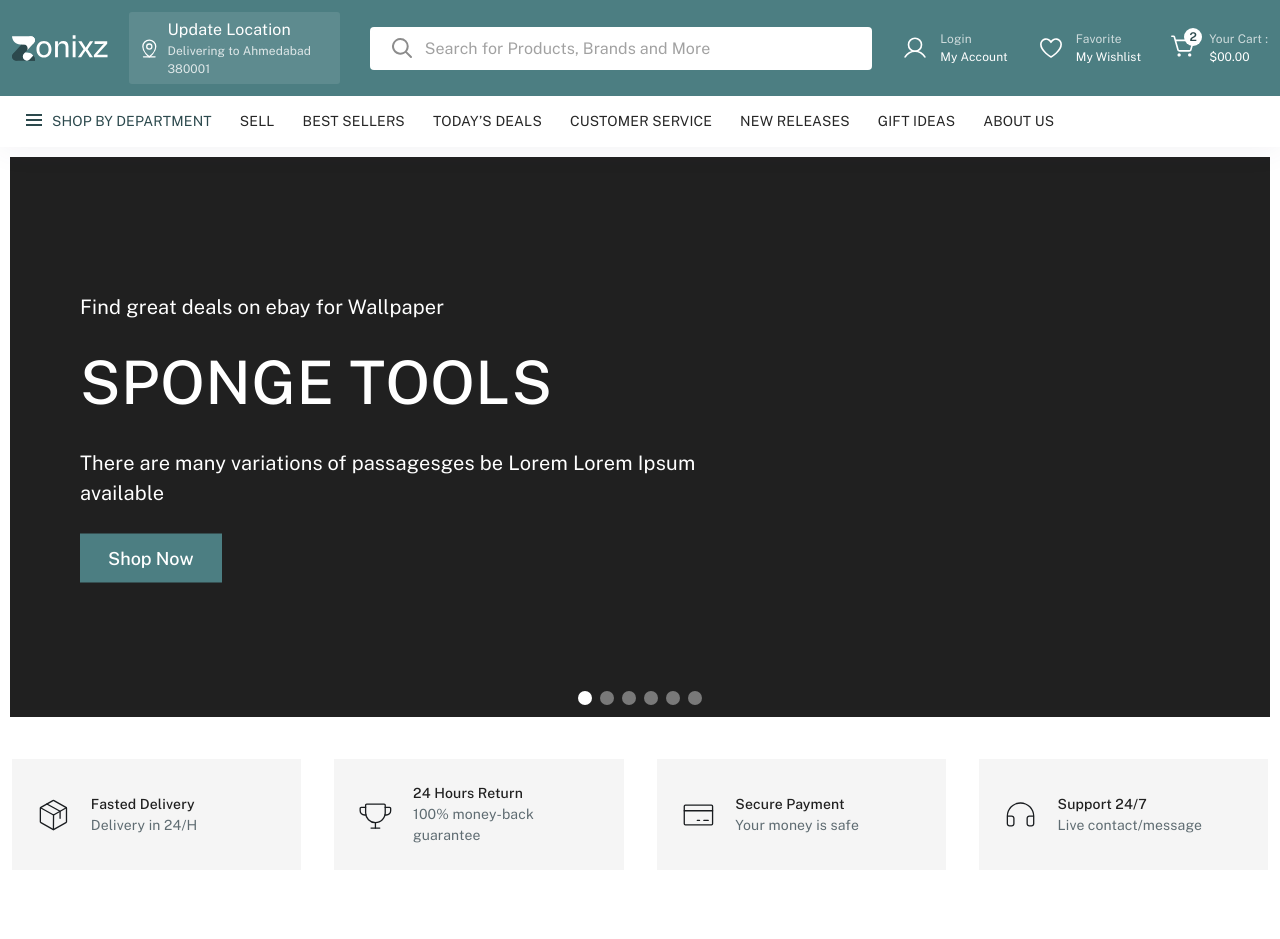
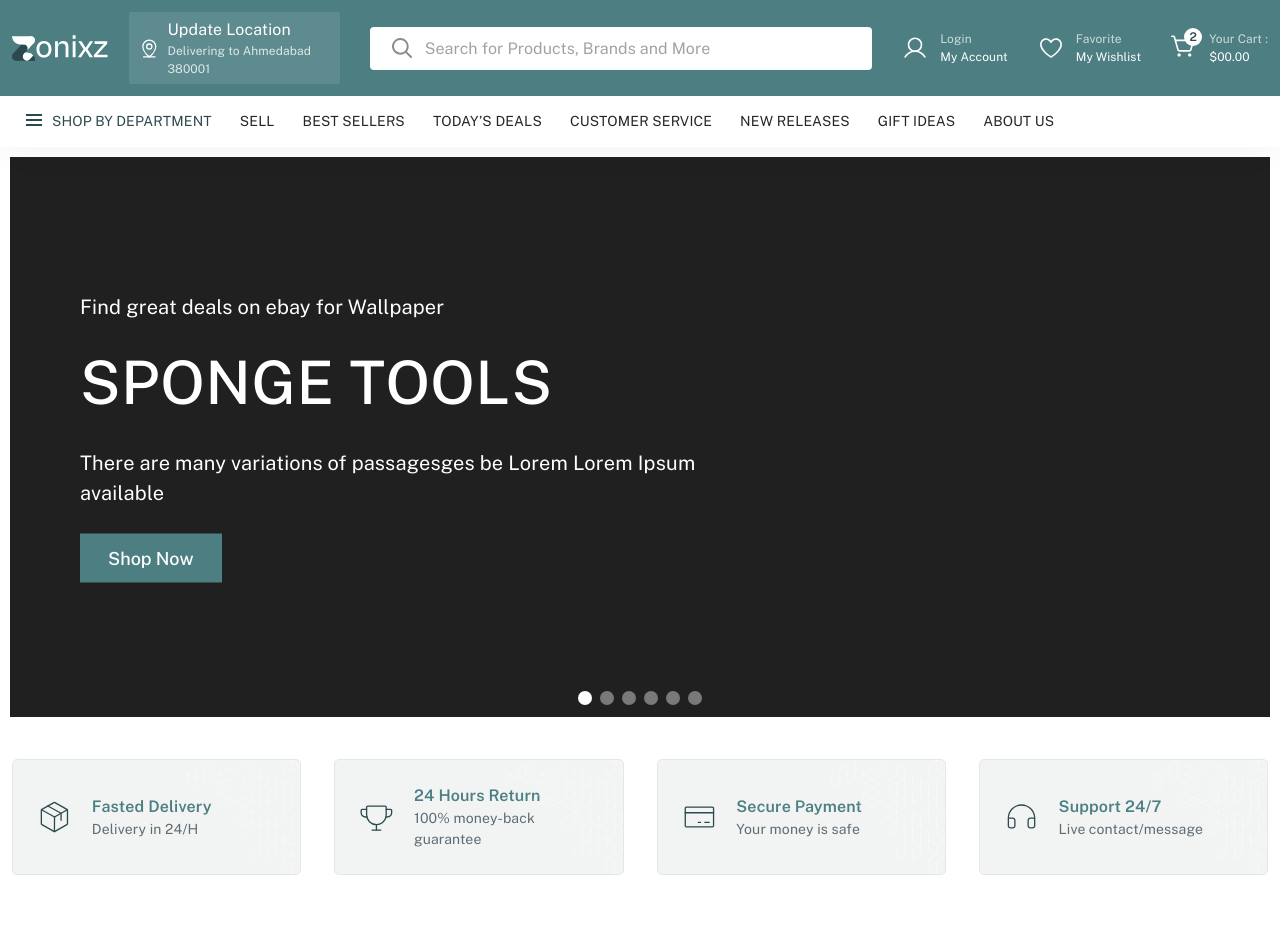
Before and after one commit to Raj-47-coder/zonix, a React (Create React App) app: page / in a window 1280 px wide. Shown: the top 939 px of the page. Built offline with nearby package versions, Linux system fonts and the light colour scheme.

Commit message:
Update color and Favicon add

```diff
--- a/public/index.html
+++ b/public/index.html
@@ -3,11 +3,11 @@
 
 <head>
   <meta charset="utf-8" />
-  <link rel="icon" href="%PUBLIC_URL%/favicon.ico" />
+  <link rel="icon" href="%PUBLIC_URL%/favicon.png" />
   <meta name="viewport" content="width=device-width, initial-scale=1, maximum-scale=1" />
   <meta name="theme-color" content="#000000" />
-  <meta name="description" content="Web site created using create-react-app" />
-  <link rel="apple-touch-icon" href="%PUBLIC_URL%/logo192.png" />
+  <meta name="description" content="Zonixz CusntroctionE-comerce" />
+  <link rel="apple-touch-icon" href="%PUBLIC_URL%/favicon.png" />
   <!--
       manifest.json provides metadata used when your web app is installed on a
       user's mobile device or desktop. See https://developers.google.com/web/fundamentals/web-app-manifest/
--- a/src/App.js
+++ b/src/App.js
@@ -11,7 +11,7 @@ function App() {
       <Router>
         <Routes>
           <Route exact path="/*" element={<Mainlayout />} />
-          <Route exact path="/signform" element={<Signform />} />
+          <Route exact path="/*" element={<Signform />} />
         </Routes>
       </Router>
     </>
--- a/src/Inauth/Benifits/Benifits.js
+++ b/src/Inauth/Benifits/Benifits.js
@@ -1,7 +1,8 @@
 import React from "react";
+import { Delivery, Guarantee, Payment, Support } from "../../Zonixzsvgs/Zonixzsvgs";
 import { Box, Typography } from "@mui/material";
+import Benifit from "../../images/benifit.png";
 import './Benifits.scss';
-import { Delivery, Guarantee, Payment, Support } from "../../Zonixzsvgs/Zonixzsvgs";
 
 
 function Benifits() {
@@ -10,6 +11,7 @@ function Benifits() {
       <Box component={'div'} className='container'>
         <Box component={'div'} className='benifits'>
           <Box component={'div'} className='benifits_item'>
+            <img src={Benifit} alt={Benifit} className='benifits_deco' />
             <Box component={'div'} className='icon'>
               <Delivery />
             </Box>
@@ -20,6 +22,7 @@ function Benifits() {
           </Box>
 
           <Box component={'div'} className='benifits_item'>
+            <img src={Benifit} alt={Benifit} className='benifits_deco' />
             <Box component={'div'} className='icon'>
               <Guarantee />
             </Box>
@@ -30,6 +33,7 @@ function Benifits() {
           </Box>
 
           <Box component={'div'} className='benifits_item'>
+            <img src={Benifit} alt={Benifit} className='benifits_deco' />
             <Box component={'div'} className='icon'>
               <Payment />
             </Box>
@@ -40,6 +44,7 @@ function Benifits() {
           </Box>
 
           <Box component={'div'} className='benifits_item'>
+            <img src={Benifit} alt={Benifit} className='benifits_deco' />
             <Box component={'div'} className='icon'>
               <Support />
             </Box>
--- a/src/Inauth/Benifits/Benifits.scss
+++ b/src/Inauth/Benifits/Benifits.scss
@@ -5,10 +5,24 @@
   margin-top: 3.2rem;
 
   .benifits_item {
-    background-color: var(--theme_light);
+    // background-color: var(--theme_light);
+    background-color: rgba(44, 73, 77, 6%);
     padding: 2.4rem;
     display: flex;
     align-items: center;
+    position: relative;
+    border-radius: 0.5rem;
+    border: 1px solid var(--border);
+
+    img.benifits_deco {
+      position: absolute;
+      height: 100%;
+      width: auto;
+      z-index: 2;
+      top: 0;
+      right: 0;
+      // opacity: 0.4;
+    }
 
     .icon {
       height: 3.8rem;
@@ -18,6 +32,7 @@
       svg {
         height: 100%;
         width: 100%;
+        color: var(--theme_primary);
       }
     }
 
@@ -25,9 +40,9 @@
       width: calc(100% - 3.8rem);
 
       h6 {
-        font-size: 1.4rem;
-        color: var(--theme_dark);
-        font-weight: 500;
+        font-size: 1.6rem;
+        color: var(--theme_darkprimary);
+        font-weight: 600;
       }
 
       p {
--- a/src/Zonixzsvgs/Zonixzsvgs.js
+++ b/src/Zonixzsvgs/Zonixzsvgs.js
@@ -133,10 +133,10 @@ const Delivery = () => {
   return (
     <>
       <svg width="40" height="40" viewBox="0 0 40 40" fill="none" xmlns="http://www.w3.org/2000/svg">
-        <path d="M35 27.7031V12.2968C34.9988 12.0743 34.939 11.856 34.8265 11.664C34.714 11.4719 34.5529 11.313 34.3594 11.2031L20.6094 3.4687C20.4241 3.36173 20.2139 3.30542 20 3.30542C19.7861 3.30542 19.5759 3.36173 19.3906 3.4687L5.64062 11.2031C5.44711 11.313 5.28599 11.4719 5.17352 11.664C5.06105 11.856 5.0012 12.0743 5 12.2968V27.7031C5.0012 27.9256 5.06105 28.1439 5.17352 28.3359C5.28599 28.528 5.44711 28.6869 5.64062 28.7968L19.3906 36.5312C19.5759 36.6382 19.7861 36.6945 20 36.6945C20.2139 36.6945 20.4241 36.6382 20.6094 36.5312L34.3594 28.7968C34.5529 28.6869 34.714 28.528 34.8265 28.3359C34.939 28.1439 34.9988 27.9256 35 27.7031V27.7031Z" stroke="#191C1F" strokeWidth="1.5" strokeLinecap="round" strokeLinejoin="round" />
-        <path d="M27.6562 23.8281V15.7031L12.5 7.34375" stroke="#191C1F" strokeWidth="1.5" strokeLinecap="round" strokeLinejoin="round" />
-        <path d="M34.8281 11.6562L20.1406 20L5.17188 11.6562" stroke="#191C1F" strokeWidth="1.5" strokeLinecap="round" strokeLinejoin="round" />
-        <path d="M20.1406 20L20 36.6875" stroke="#191C1F" strokeWidth="1.5" strokeLinecap="round" strokeLinejoin="round" />
+        <path d="M35 27.7031V12.2968C34.9988 12.0743 34.939 11.856 34.8265 11.664C34.714 11.4719 34.5529 11.313 34.3594 11.2031L20.6094 3.4687C20.4241 3.36173 20.2139 3.30542 20 3.30542C19.7861 3.30542 19.5759 3.36173 19.3906 3.4687L5.64062 11.2031C5.44711 11.313 5.28599 11.4719 5.17352 11.664C5.06105 11.856 5.0012 12.0743 5 12.2968V27.7031C5.0012 27.9256 5.06105 28.1439 5.17352 28.3359C5.28599 28.528 5.44711 28.6869 5.64062 28.7968L19.3906 36.5312C19.5759 36.6382 19.7861 36.6945 20 36.6945C20.2139 36.6945 20.4241 36.6382 20.6094 36.5312L34.3594 28.7968C34.5529 28.6869 34.714 28.528 34.8265 28.3359C34.939 28.1439 34.9988 27.9256 35 27.7031V27.7031Z" stroke="currentColor" strokeWidth="1.5" strokeLinecap="round" strokeLinejoin="round" />
+        <path d="M27.6562 23.8281V15.7031L12.5 7.34375" stroke="currentColor" strokeWidth="1.5" strokeLinecap="round" strokeLinejoin="round" />
+        <path d="M34.8281 11.6562L20.1406 20L5.17188 11.6562" stroke="currentColor" strokeWidth="1.5" strokeLinecap="round" strokeLinejoin="round" />
+        <path d="M20.1406 20L20 36.6875" stroke="currentColor" strokeWidth="1.5" strokeLinecap="round" strokeLinejoin="round" />
       </svg>
     </>
   );
@@ -146,11 +146,11 @@ const Guarantee = () => {
   return (
     <>
       <svg width="40" height="40" viewBox="0 0 40 40" fill="none" xmlns="http://www.w3.org/2000/svg">
-        <path d="M8.75 8.75V17.3594C8.75 23.5625 13.7187 28.7031 19.9219 28.75C21.4058 28.7603 22.8771 28.4769 24.2511 27.9162C25.625 27.3554 26.8744 26.5284 27.9274 25.4827C28.9803 24.437 29.816 23.1933 30.3862 21.8233C30.9565 20.4533 31.25 18.984 31.25 17.5V8.75C31.25 8.41848 31.1183 8.10054 30.8839 7.86612C30.6495 7.6317 30.3315 7.5 30 7.5H10C9.66848 7.5 9.35054 7.6317 9.11612 7.86612C8.8817 8.10054 8.75 8.41848 8.75 8.75Z" stroke="#191C1F" strokeWidth="1.5" strokeLinecap="round" strokeLinejoin="round" />
-        <path d="M15 35H25" stroke="#191C1F" strokeWidth="1.5" strokeLinecap="round" strokeLinejoin="round" />
-        <path d="M20 28.75V35" stroke="#191C1F" strokeWidth="1.5" strokeLinecap="round" strokeLinejoin="round" />
-        <path d="M30.9688 20H32.5C33.8261 20 35.0979 19.4732 36.0355 18.5355C36.9732 17.5979 37.5 16.3261 37.5 15V12.5C37.5 12.1685 37.3683 11.8505 37.1339 11.6161C36.8995 11.3817 36.5815 11.25 36.25 11.25H31.25" stroke="#191C1F" strokeWidth="1.5" strokeLinecap="round" strokeLinejoin="round" />
-        <path d="M9.0625 20H7.48438C6.15829 20 4.88652 19.4732 3.94884 18.5355C3.01116 17.5979 2.48438 16.3261 2.48438 15V12.5C2.48438 12.1685 2.61607 11.8505 2.85049 11.6161C3.08491 11.3817 3.40285 11.25 3.73438 11.25H8.73438" stroke="#191C1F" strokeWidth="1.5" strokeLinecap="round" strokeLinejoin="round" />
+        <path d="M8.75 8.75V17.3594C8.75 23.5625 13.7187 28.7031 19.9219 28.75C21.4058 28.7603 22.8771 28.4769 24.2511 27.9162C25.625 27.3554 26.8744 26.5284 27.9274 25.4827C28.9803 24.437 29.816 23.1933 30.3862 21.8233C30.9565 20.4533 31.25 18.984 31.25 17.5V8.75C31.25 8.41848 31.1183 8.10054 30.8839 7.86612C30.6495 7.6317 30.3315 7.5 30 7.5H10C9.66848 7.5 9.35054 7.6317 9.11612 7.86612C8.8817 8.10054 8.75 8.41848 8.75 8.75Z" stroke="currentColor" strokeWidth="1.5" strokeLinecap="round" strokeLinejoin="round" />
+        <path d="M15 35H25" stroke="currentColor" strokeWidth="1.5" strokeLinecap="round" strokeLinejoin="round" />
+        <path d="M20 28.75V35" stroke="currentColor" strokeWidth="1.5" strokeLinecap="round" strokeLinejoin="round" />
+        <path d="M30.9688 20H32.5C33.8261 20 35.0979 19.4732 36.0355 18.5355C36.9732 17.5979 37.5 16.3261 37.5 15V12.5C37.5 12.1685 37.3683 11.8505 37.1339 11.6161C36.8995 11.3817 36.5815 11.25 36.25 11.25H31.25" stroke="currentColor" strokeWidth="1.5" strokeLinecap="round" strokeLinejoin="round" />
+        <path d="M9.0625 20H7.48438C6.15829 20 4.88652 19.4732 3.94884 18.5355C3.01116 17.5979 2.48438 16.3261 2.48438 15V12.5C2.48438 12.1685 2.61607 11.8505 2.85049 11.6161C3.08491 11.3817 3.40285 11.25 3.73438 11.25H8.73438" stroke="currentColor" strokeWidth="1.5" strokeLinecap="round" strokeLinejoin="round" />
       </svg>
     </>
   );
@@ -159,10 +159,10 @@ const Payment = () => {
   return (
     <>
       <svg width="40" height="40" viewBox="0 0 40 40" fill="none" xmlns="http://www.w3.org/2000/svg">
-        <path d="M35 8.75H5C4.30964 8.75 3.75 9.30964 3.75 10V30C3.75 30.6904 4.30964 31.25 5 31.25H35C35.6904 31.25 36.25 30.6904 36.25 30V10C36.25 9.30964 35.6904 8.75 35 8.75Z" stroke="#191C1F" strokeWidth="1.5" strokeLinecap="round" strokeLinejoin="round" />
-        <path d="M26.25 26.25H31.25" stroke="#191C1F" strokeWidth="1.5" strokeLinecap="round" strokeLinejoin="round" />
-        <path d="M18.75 26.25H21.25" stroke="#191C1F" strokeWidth="1.5" strokeLinecap="round" strokeLinejoin="round" />
-        <path d="M3.75 15.1406H36.25" stroke="#191C1F" strokeWidth="1.5" strokeLinecap="round" strokeLinejoin="round" />
+        <path d="M35 8.75H5C4.30964 8.75 3.75 9.30964 3.75 10V30C3.75 30.6904 4.30964 31.25 5 31.25H35C35.6904 31.25 36.25 30.6904 36.25 30V10C36.25 9.30964 35.6904 8.75 35 8.75Z" stroke="currentColor" strokeWidth="1.5" strokeLinecap="round" strokeLinejoin="round" />
+        <path d="M26.25 26.25H31.25" stroke="currentColor" strokeWidth="1.5" strokeLinecap="round" strokeLinejoin="round" />
+        <path d="M18.75 26.25H21.25" stroke="currentColor" strokeWidth="1.5" strokeLinecap="round" strokeLinejoin="round" />
+        <path d="M3.75 15.1406H36.25" stroke="currentColor" strokeWidth="1.5" strokeLinecap="round" strokeLinejoin="round" />
       </svg>
     </>
   );
@@ -171,7 +171,7 @@ const Support = () => {
   return (
     <>
       <svg width="40" height="40" viewBox="0 0 40 40" fill="none" xmlns="http://www.w3.org/2000/svg">
-        <path d="M35.2344 21.25H30.2344C29.5713 21.25 28.9354 21.5134 28.4666 21.9823C27.9978 22.4511 27.7344 23.087 27.7344 23.75V30C27.7344 30.6631 27.9978 31.299 28.4666 31.7678C28.9354 32.2366 29.5713 32.5 30.2344 32.5H32.7344C33.3974 32.5 34.0333 32.2366 34.5021 31.7678C34.971 31.299 35.2344 30.6631 35.2344 30V21.25ZM35.2344 21.25C35.2344 19.2696 34.8424 17.3088 34.0807 15.4808C33.3191 13.6527 32.203 11.9935 30.7969 10.599C29.3907 9.20447 27.7224 8.10219 25.888 7.35576C24.0537 6.60933 22.0897 6.23353 20.1094 6.25003C18.1304 6.2356 16.1681 6.61294 14.3355 7.36029C12.503 8.10765 10.8365 9.21026 9.432 10.6046C8.02751 11.9989 6.91283 13.6574 6.15218 15.4844C5.39153 17.3115 4.99995 19.271 5 21.25V30C5 30.6631 5.26339 31.299 5.73223 31.7678C6.20107 32.2366 6.83696 32.5 7.5 32.5H10C10.663 32.5 11.2989 32.2366 11.7678 31.7678C12.2366 31.299 12.5 30.6631 12.5 30V23.75C12.5 23.087 12.2366 22.4511 11.7678 21.9823C11.2989 21.5134 10.663 21.25 10 21.25H5" stroke="#191C1F" strokeWidth="1.5" strokeLinecap="round" strokeLinejoin="round" />
+        <path d="M35.2344 21.25H30.2344C29.5713 21.25 28.9354 21.5134 28.4666 21.9823C27.9978 22.4511 27.7344 23.087 27.7344 23.75V30C27.7344 30.6631 27.9978 31.299 28.4666 31.7678C28.9354 32.2366 29.5713 32.5 30.2344 32.5H32.7344C33.3974 32.5 34.0333 32.2366 34.5021 31.7678C34.971 31.299 35.2344 30.6631 35.2344 30V21.25ZM35.2344 21.25C35.2344 19.2696 34.8424 17.3088 34.0807 15.4808C33.3191 13.6527 32.203 11.9935 30.7969 10.599C29.3907 9.20447 27.7224 8.10219 25.888 7.35576C24.0537 6.60933 22.0897 6.23353 20.1094 6.25003C18.1304 6.2356 16.1681 6.61294 14.3355 7.36029C12.503 8.10765 10.8365 9.21026 9.432 10.6046C8.02751 11.9989 6.91283 13.6574 6.15218 15.4844C5.39153 17.3115 4.99995 19.271 5 21.25V30C5 30.6631 5.26339 31.299 5.73223 31.7678C6.20107 32.2366 6.83696 32.5 7.5 32.5H10C10.663 32.5 11.2989 32.2366 11.7678 31.7678C12.2366 31.299 12.5 30.6631 12.5 30V23.75C12.5 23.087 12.2366 22.4511 11.7678 21.9823C11.2989 21.5134 10.663 21.25 10 21.25H5" stroke="currentColor" strokeWidth="1.5" strokeLinecap="round" strokeLinejoin="round" />
       </svg>
     </>
   );
```
Also changed, not shown: public/favicon.png (added), src/images/benifit.png (added).
